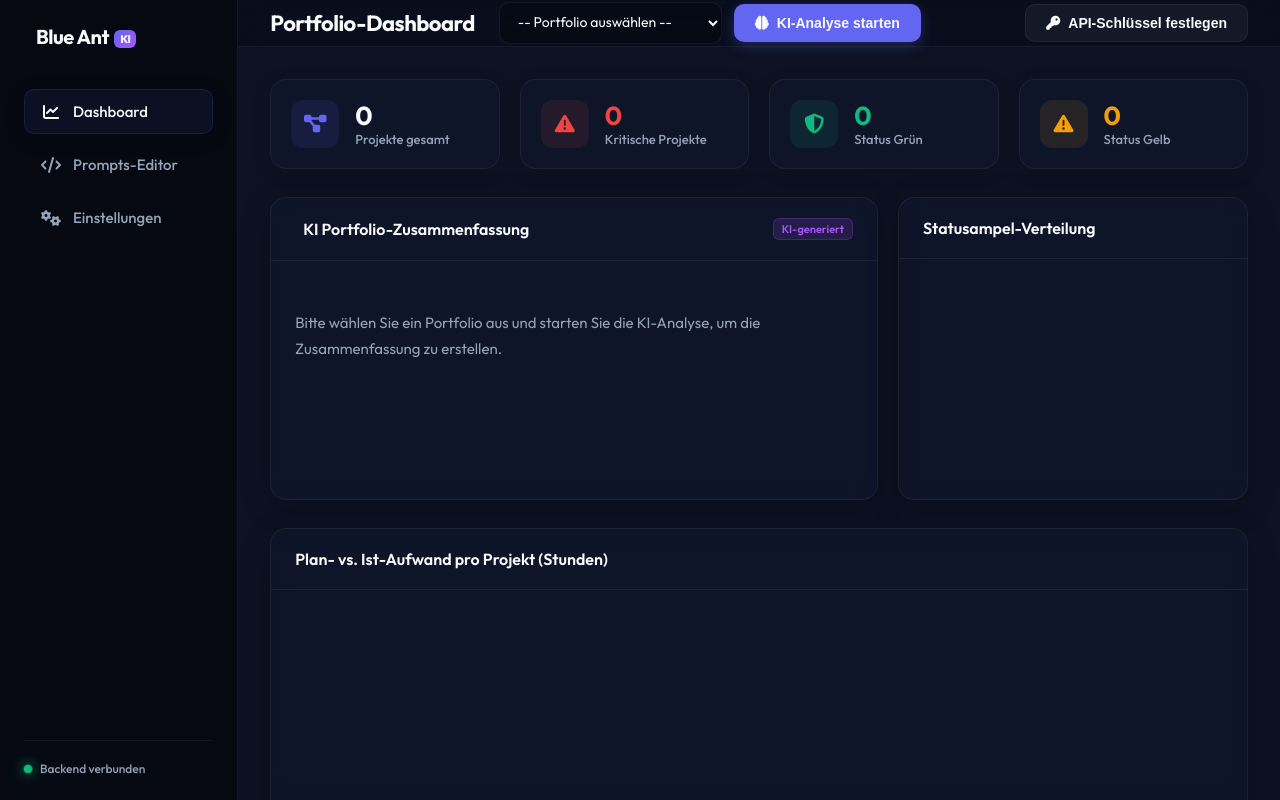
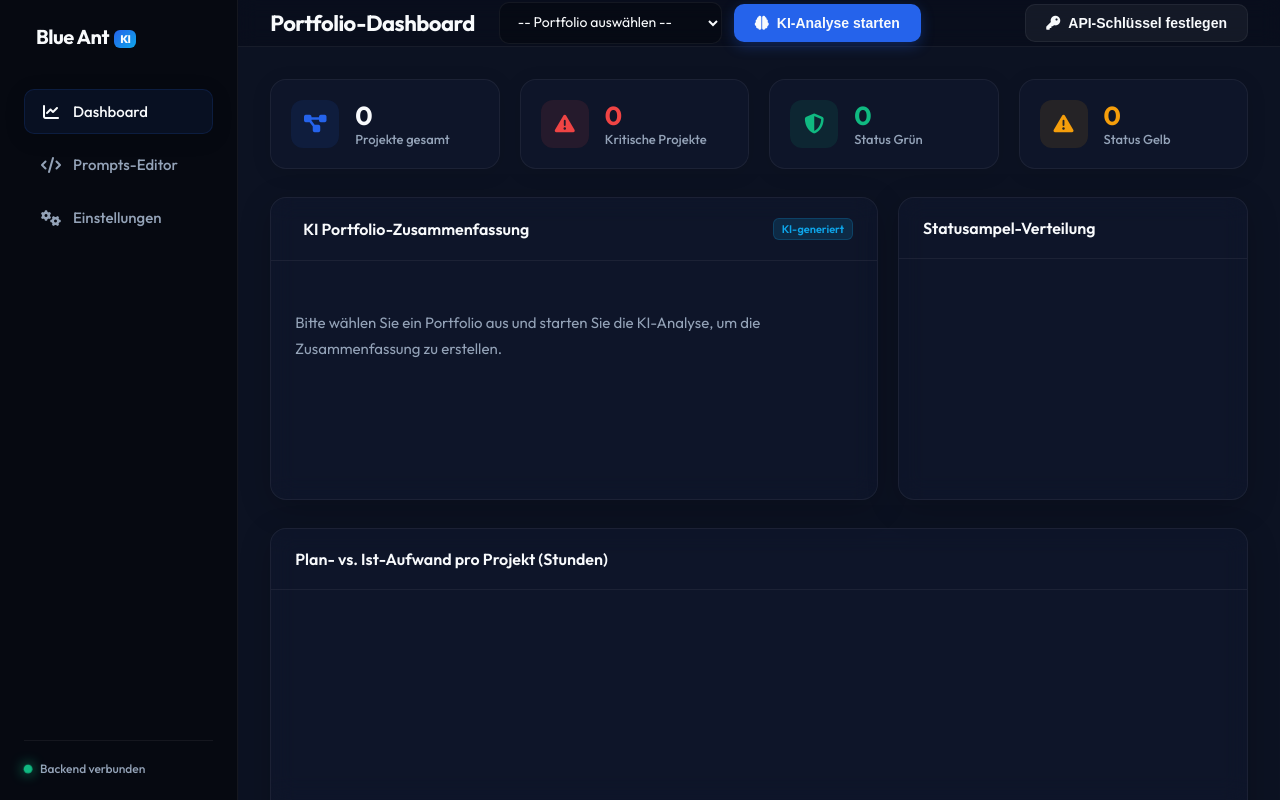
Before and after one commit to tobiasewald/blueantprojekt, a plain HTML site: page static/index.html in a window 1280 px wide. Drawn offline with nearby package versions, Linux system fonts and the light colour scheme; no server answers; some icons are missing.

Commit message:
style: change theme colors from purple/indigo to premium blue/sky-blue

```diff
--- a/static/css/style.css
+++ b/static/css/style.css
@@ -9,7 +9,7 @@
     --bg-sidebar: #060911;
     --card-bg: rgba(16, 24, 48, 0.5);
     --card-border: rgba(255, 255, 255, 0.06);
-    --card-hover-border: rgba(99, 102, 241, 0.25);
+    --card-hover-border: rgba(37, 99, 235, 0.25);
 
     /* Text */
     --text-primary: #f8fafc;
@@ -17,12 +17,12 @@
     --text-muted: #64748b;
 
     /* Branding & Highlights */
-    --primary: #6366f1;
-    --primary-hover: #4f46e5;
-    --primary-glow: rgba(99, 102, 241, 0.15);
+    --primary: #2563eb;
+    --primary-hover: #1d4ed8;
+    --primary-glow: rgba(37, 99, 235, 0.15);
 
-    --purple: #a855f7;
-    --purple-glow: rgba(168, 85, 247, 0.15);
+    --purple: #0ea5e9;
+    --purple-glow: rgba(14, 165, 233, 0.15);
 
     /* Semantic alerts */
     --success: #10b981;
@@ -76,8 +76,8 @@
     height: 100vh;
     width: 100vw;
     background-image:
-        radial-gradient(at 0% 0%, rgba(99, 102, 241, 0.08) 0px, transparent 50%),
-        radial-gradient(at 100% 100%, rgba(168, 85, 247, 0.05) 0px, transparent 50%);
+        radial-gradient(at 0% 0%, rgba(37, 99, 235, 0.08) 0px, transparent 50%),
+        radial-gradient(at 100% 100%, rgba(14, 165, 233, 0.05) 0px, transparent 50%);
 }
 
 /* Sidebar */
@@ -154,8 +154,8 @@
 
 .nav-item.active {
     color: var(--text-primary);
-    background-color: rgba(99, 102, 241, 0.08);
-    border-color: rgba(99, 102, 241, 0.15);
+    background-color: rgba(37, 99, 235, 0.08);
+    border-color: rgba(37, 99, 235, 0.15);
     box-shadow: 0 4px 20px rgba(0, 0, 0, 0.15);
 }
 
@@ -258,13 +258,13 @@
 .btn-primary {
     background-color: var(--primary);
     color: var(--text-primary);
-    box-shadow: 0 4px 14px rgba(99, 102, 241, 0.3);
+    box-shadow: 0 4px 14px rgba(37, 99, 235, 0.3);
 }
 
 .btn-primary:hover {
     background-color: var(--primary-hover);
     transform: translateY(-1px);
-    box-shadow: 0 6px 20px rgba(99, 102, 241, 0.4);
+    box-shadow: 0 6px 20px rgba(37, 99, 235, 0.4);
 }
 
 .btn-secondary {
@@ -377,7 +377,7 @@
     font-size: 20px;
 }
 
-.bg-blue { background-color: rgba(99, 102, 241, 0.1); color: var(--primary); }
+.bg-blue { background-color: rgba(37, 99, 235, 0.1); color: var(--primary); }
 .bg-red { background-color: var(--danger-bg); color: var(--danger); }
 .bg-green { background-color: var(--success-bg); color: var(--success); }
 .bg-yellow { background-color: var(--warning-bg); color: var(--warning); }
@@ -443,7 +443,7 @@
 .badge-purple {
     background-color: var(--purple-glow);
     color: var(--purple);
-    border: 1px solid rgba(168, 85, 247, 0.2);
+    border: 1px solid rgba(14, 165, 233, 0.2);
 }
 
 .card-body {
@@ -725,7 +725,7 @@
     text-transform: uppercase;
     letter-spacing: 0.5px;
     margin: 28px 0 16px 0;
-    border-bottom: 1px solid rgba(99, 102, 241, 0.15);
+    border-bottom: 1px solid rgba(37, 99, 235, 0.15);
     padding-bottom: 6px;
 }
 
@@ -868,7 +868,7 @@
 }
 
 .report-item.active {
-    background-color: rgba(99, 102, 241, 0.05);
+    background-color: rgba(37, 99, 235, 0.05);
     border-left: 4px solid var(--primary);
 }
 
```
